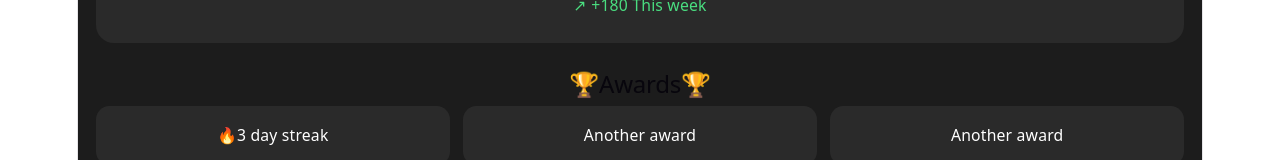
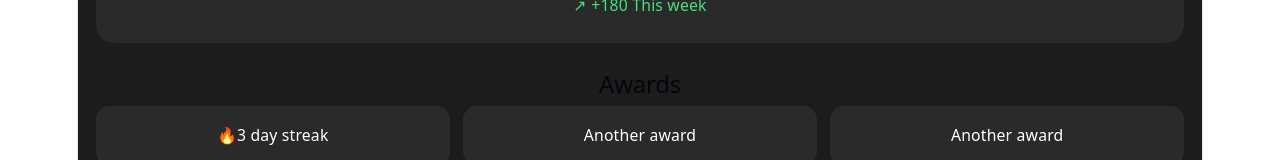
Before and after one commit to ellagabari/Chas-Challenge2026, a React (Vite) app in the folder frontend/: page /profile in a window 1280 px wide. Shown: the part 299-459 px from the top of the page. Built offline with nearby package versions, Linux system fonts and the light colour scheme; no server answers.

Commit message:
Deleted root packagelock.json, added unique id keys to prevent duplicate rendering

```diff
--- a/frontend/src/components/BadgeList.tsx
+++ b/frontend/src/components/BadgeList.tsx
@@ -1,17 +1,23 @@
 //Det här en komponent för att visa en LISTA av badges, som kan användas för att visa utmärkelser eller prestationer på användarprofilen
 import Badge from './Badge'
 
+//
+interface BadgeItem {
+  id: number
+  label: string
+}
+
 interface BadgeListProps {
-  badges: string[]
+  badges: BadgeItem[]
 }
 
 const BadgeList = ({ badges }: BadgeListProps) => {
   return (
     <div className="mx-4 mt-6">
-      <h2 className="text-white font-semibold mb-3">🏆Awards🏆</h2>
+      <h2 className="text-white font-semibold mb-3">Awards</h2>
       <div className="grid grid-cols-3 gap-3">
         {badges.map((badge) => (
-          <Badge key={badge} label={badge} />
+          <Badge key={badge.id} label={badge.label} />
         ))}
       </div>
     </div>
--- a/frontend/src/pages/UserProfile.tsx
+++ b/frontend/src/pages/UserProfile.tsx
@@ -10,7 +10,11 @@ const UserProfile = () => {
     <div className="bg-background min-h-screen">
       <ProfileHeader username="User123" level={12} />
       <PointsCard totalPoints={500} weeklyPoints={180} />
-      <BadgeList badges={["🔥3 day streak", "Another award", "Another award"]} />
+      <BadgeList badges={[ //Example badges(hardcoded), we will replace this with real data later
+        { id: 1, label: "🔥3 day streak" },
+        { id: 2, label: "Another award" },
+        { id: 3, label: "Another award" }
+      ]} />
       <SettingsButton onClick={() => console.log('Settings clicked')} />
     </div>
   )
--- a/package.json
+++ /dev/null
@@ -1,6 +0,0 @@
-{
-  "devDependencies": {
-    "@tailwindcss/vite": "^4.2.2",
-    "tailwindcss": "^4.2.2"
-  }
-}
```
Also changed, not shown: 1 other file (tests, documents, lock files or other folders).
